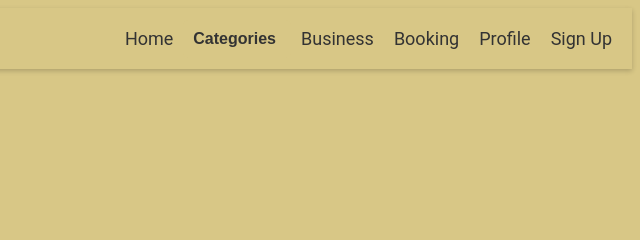
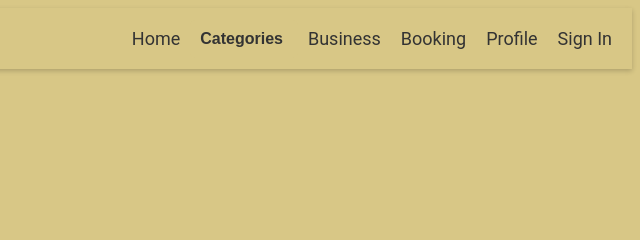
Before and after one commit to KttKrl/htmlCalendar2, a plain HTML site: page index.html in a window 1280 px wide. Shown: the full height of the page, 640-1280 px from the left. Drawn offline with Linux system fonts and the light colour scheme.

Commit message:
chenged name on one buttom

```diff
--- a/index.html
+++ b/index.html
@@ -21,7 +21,7 @@
         <a href="#">Business</a>
         <a href="#">Booking</a>
         <a href="#">Profile</a>
-        <a href="#">Sign Up</a>
+        <a href="#">Sign In</a>
       </nav>
 
   <main>
```
